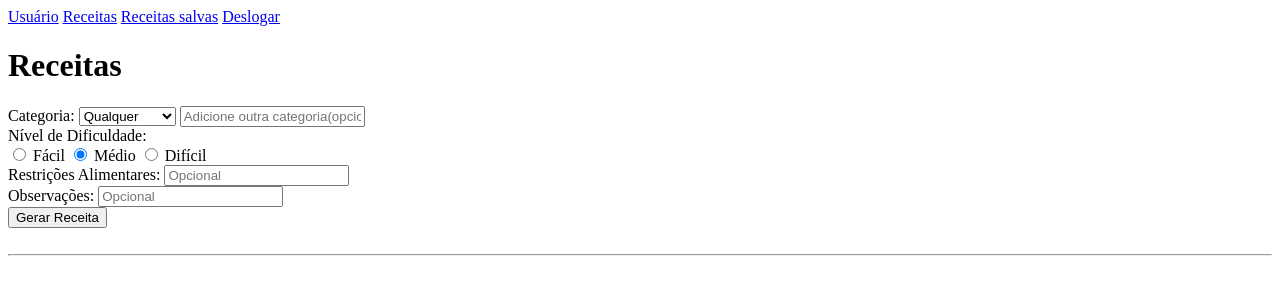
After one commit to Arturhk05/Gerador-de-receitas, a Flask app: page /receita in a window 1280 px wide. The commit adds this page. Shown: the top 300 px of the page. Run offline with Flask 3, Linux system fonts and the light colour scheme; the visitor is signed in with stand-in values (Sample User, id 1).

Commit message:
Todas as funcionalidades das receitas criadas

```diff
--- a/app.py
+++ b/app.py
@@ -24,30 +24,37 @@ class ChatGPT(ABC):
     def __init__(self):
         self.conexao = OpenAI(api_key = self.chave)
 
-class ReceitaDB(db.Model):
-    __tablename__="receitas"
-
-    id = db.Column(db.Integer, primary_key=True)
-    html = db.Column(db.Text)
-    criador = db.Column(db.String, primary_key=True)
-
-    def __init__(self, html, nome, criador):
-        self.html = html
-        self.nome = nome
-        self.criador = criador
-
 class Receita(ChatGPT):
-    __tablename__="receitas"
-
-    def __init__(self, nome, criador, categoria, dificuldade, observacoes, restricoes):
+    def __init__(self, criador, categoria, dificuldade, observacoes, restricoes):
         super().__init__()
-        self.nome = nome
-        self.receita = ""
         self.criador = criador
         self.categoria = categoria
         self.dificuldade = dificuldade
         self.observacoes = observacoes
         self.restricoes = restricoes
+        self.receita = ""
+
+    def editar(self, id):
+        receitaAntiga = ReceitaDB.buscaPorId(id)
+
+        receitaAntiga.categoria = self.categoria
+        receitaAntiga.dificuldade = self.dificuldade
+        receitaAntiga.observacoes = self.observacoes
+        receitaAntiga.restricoes = self.restricoes
+        receitaAntiga.receita = self.receita
+
+        db.session.commit()
+
+    def deletar(id):
+        receita = ReceitaDB.buscaPorId(id)
+        db.session.delete(receita)
+        db.session.commit()
+
+    def salvar(self):
+        receita = ReceitaDB(self.criador, self.categoria, self.dificuldade, self.observacoes, self.restricoes, self.receita)
+        db.session.add(receita)
+        db.session.commit()
+        return "Receita salva"
 
     def gerarReceita(self):
         receita = self.conexao.chat.completions.create(
@@ -55,10 +62,44 @@ class Receita(ChatGPT):
             response_format = self.formato_resposta,
             messages = [
                 {"role": "system", "content": "Atue como um chefe de cozinha que gera apenas uma div html de suas receitas"},
-                {"role": "user", "content": "Gere uma receita que possua as seguintes informacoes: Categoria: " + self.categoria + " Difuculdade: " + self.dificuldade + " Observacoes: " + self.observacoes + " Restricoes: " + self.restricoes + "Igredientes e modo de preparo."}
+                {"role": "user", "content": "Gere uma receita que possua as seguintes especificacoes: Categoria: " + self.categoria + " Difuculdade: " + self.dificuldade + " Observacoes: " + self.observacoes + " Restricoes: " + self.restricoes + "De uma lista APENAS com os ingredientes necessários e o modo de preparaçao."}
             ]
         )
         return receita.choices[0].message.content
+
+    def editarReceita(self):
+        receita = self.conexao.chat.completions.create(
+            model = self.modelo_inteligencia,
+            response_format = self.formato_resposta,
+            messages = [
+                {"role": "system", "content": "Atue como um chefe de cozinha que gera apenas uma div html de suas receitas"},
+                {"role": "user", "content": "Com base na seguinte receita (" + self.receita + ") refaça ela caso as especificaoes estejam diferentes: Categoria: " + self.categoria + " Difuculdade: " + self.dificuldade + " Observacoes: " + self.observacoes + " Restricoes: " + self.restricoes + "De uma lista APENAS com os ingredientes necessários e o modo de preparaçao"}
+            ]
+        )
+        return receita.choices[0].message.content
+
+class ReceitaDB(db.Model):
+    __tablename__="receitas"
+
+    id = db.Column(db.Integer, primary_key=True)
+    receita = db.Column(db.Text)
+    criador = db.Column(db.String)
+    categoria = db.Column(db.String)
+    dificuldade = db.Column(db.String)
+    observacoes = db.Column(db.String)
+    restricoes = db.Column(db.String)
+
+    def __init__(self, criador, categoria, dificuldade, observacoes, restricoes, receita):
+        self.criador = criador
+        self.categoria = categoria
+        self.dificuldade = dificuldade
+        self.observacoes = observacoes
+        self.restricoes = restricoes
+        self.receita = receita
+
+    def buscaPorId(id):
+        receita = db.session.query(ReceitaDB).filter_by(id=id).first()
+        return receita
 
 class Usuario(db.Model):
     __tablename__="usuarios"
@@ -105,22 +146,30 @@ def index():
     users = Usuario.query.all()
     return render_template('index.html', users=users)
 
-@app.route("/receitas")
-def receitas():
+@app.route("/receita")
+def receita():
     if 'username' not in session:
         return 'Acesso não autorizado! É preciso logar para gerar uma receita!'
 
-    return render_template('receitas.html')
+    receita = None
 
-@app.route("/ingredientes")
-def ingredientes():
+    return render_template('receita.html', receita=receita)
+
+@app.route("/receita/<id>")
+def editar(id):
     if 'username' not in session:
-        return 'Acesso não autorizado! É preciso Logar'
+        return 'Acesso não autorizado! É preciso logar para editar uma receita!'
 
-    nome = format(session['username'])
-    user = Usuario.buscaPorNome(nome)
+    receita = ReceitaDB.buscaPorId(id)
 
-    return render_template('ingredientes.html', user=user)
+    return render_template('receita.html', receita= receita)
+
+@app.route("/receitasSalvas")
+def receitasSalvas():
+    receitas = ReceitaDB.query.all()
+    receitas.reverse()
+
+    return render_template('receitasSalvas.html', receitas=receitas)
 
 @app.route("/gerarReceita", methods=['POST', 'GET'])
 def gerarReceita():
@@ -128,28 +177,50 @@ def gerarReceita():
         categoria = request.form['categoria']
         if categoria == 'outro':
             categoria = request.form['categoriaOutro']
-
         dificuldade = request.form['dificuldade']
         observacoes = request.form['observacoes']
         restricoes = request.form['restricoes']
 
         nome = format(session['username'])
 
-        info = Receita("nada", nome, categoria, dificuldade, observacoes, restricoes)
+        receita = Receita(nome, categoria, dificuldade, observacoes, restricoes)
+        receita.receita = receita.gerarReceita()
 
-        print(categoria, dificuldade, observacoes, restricoes)
-        res = info.gerarReceita()
+        print(nome, categoria, dificuldade, observacoes, restricoes)
+        print(receita.receita)
 
-        return render_template('receitas.html', res=res)
+        receita.salvar()
+
+        return redirect(url_for('receitasSalvas'))
     return redirect(url_for('receitas'))
 
-@app.route('/salvarReceita', methods=['GET', 'POST'])
-def salvarReceita():
+@app.route("/editarReceita", methods=['POST', 'GET'])
+def editarReceita():
     if request.method == 'POST':
-        res = request.form['res']
-        print(res)
-        return redirect(url_for('receitas'))
-    return render_template('index.html')
+        categoria = request.form['categoria']
+        if categoria == 'outro':
+            categoria = request.form['categoriaOutro']
+        dificuldade = request.form['dificuldade']
+        observacoes = request.form['observacoes']
+        restricoes = request.form['restricoes']
+        receita = request.form['receita']
+        id = request.form['id']
+
+        receitaNova = Receita("", categoria, dificuldade, observacoes, restricoes)
+        receitaNova.receita = receita
+        receitaNova.receita = receitaNova.editarReceita()
+
+        receitaNova.editar(id)
+        return redirect(url_for('receitasSalvas'))
+    return redirect(url_for('receita'))
+
+@app.route('/deletarReceita/<id>', methods=['POST', 'GET'])
+def delete(id):
+    if 'username' not in session:
+        return 'Acesso não autorizado! É preciso logar para deletar uma receita!'
+
+    Receita.deletar(id)
+    return redirect(url_for('receitasSalvas'))
 
 @app.route("/cadastro", methods=['POST', 'GET'])
 def cadastro():
@@ -169,6 +240,14 @@ def login():
         return Usuario.logar(nome, senha)
     return render_template('index.html')
 
+@app.route('/deslogar')
+def deslogar():
+    if 'username' not in session:
+        return 'Não está logado!'
+
+    session.pop('username', None)
+    return redirect(url_for('index'))
+
 if __name__ == "__main__":
     db.create_all()
     app.run()
--- a/templates/index.html
+++ b/templates/index.html
@@ -7,8 +7,9 @@
 </head>
 <nav style="display: inline;">
     <a href="/">Usuário</a>
-    <a href="/receitas">Receitas</a>
-    <a href="/ingredientes">Ingredientes</a>
+    <a href="/receita">Receitas</a>
+    <a href="/receitasSalvas">Receitas salvas</a>
+    <a href="/deslogar">Deslogar</a>
 </nav>
 <body>
     <h1>Cadastro</h1>
--- /dev/null
+++ b/templates/receita.html
@@ -0,0 +1,75 @@
+<!DOCTYPE html>
+<html lang="pt-br">
+<head>
+    <meta charset="UTF-8">
+    <meta name="viewport" content="width=device-width, initial-scale=1.0">
+    <title>Receitas</title>
+</head>
+<nav style="display: inline;">
+    <a href="/">Usuário</a>
+    <a href="/receita">Receitas</a>
+    <a href="/receitasSalvas">Receitas salvas</a>
+    <a href="/deslogar">Deslogar</a>
+</nav>
+<body>
+    <h1>Receitas</h1>
+    <form action="
+        {% if receita %}
+            {{ url_for('editarReceita') }}
+        {% else %}
+            {{ url_for('gerarReceita') }}
+        {% endif %}
+    "
+    method="POST">
+        <div class="campo">
+            <label for="categoria">Categoria:</label>
+            {% if receita == None %}
+                <select id="categoria" name="categoria">
+                    <option value="Qualquer">Qualquer</option>
+                    <option value="Carne">Carnes</option>
+                    <option value="Massa">Massas</option>
+                    <option value="Salada">Saladas</option>
+                    <option value="Salgado">Salgado</option>
+                    <option value="Sobremesa">Sobremesas</option>
+                    <option value="Bebida">Bebidas</option>
+                    <option value="Outro">Outro</option>
+                </select>
+                <input type="text" id="categoriaOutro" name="categoriaOutro" placeholder="Adicione outra categoria(opcional)">
+            {% else %}
+                <input type="text" id="categoria" name="categoria" placeholder="Adicione uma categoria" value="{{ receita.categoria }}" required>
+            {%endif%}
+        </div>
+        <div class="campo">
+            <label for="dificuldade">Nível de Dificuldade:</label>
+            <div class="radio-buttons">
+                <input type="radio" id="facil" name="dificuldade" value="facil">
+                <label for="facil">Fácil</label>
+                <input type="radio" id="medio" name="dificuldade" value="medio" checked>
+                <label for="medio">Médio</label>
+                <input type="radio" id="dificil" name="dificuldade" value="dificil">
+                <label for="dificil">Difícil</label>
+            </div>
+        </div>
+        <div class="campo">
+            <label for="restricoes">Restrições Alimentares:</label>
+            <input type="text" id="restricoes" name="restricoes" placeholder="Opcional" value="{{ receita.restricoes }}">
+        </div>
+        <div class="campo">
+            <label for="observacoes">Observações:</label>
+            <input type="text" id="observacoes" name="observacoes" placeholder="Opcional" value="{{ receita.observacoes }}">
+        </div>
+        {% if receita %}
+            <input type="hidden" value="{{ receita.id }}" name="id" id="id">
+            <input type="hidden" value="{{ receita.receita }}" name="receita" id="receita">
+            <button type="submit">Editar Receita</button>
+        {% else %}
+            <button type="submit">Gerar Receita</button>
+        {% endif %}
+    </form>
+    <br>
+    <hr>
+    {% if receita %}
+        {{ receita.receita | safe }}
+    {% endif %}
+</body>
+</html>
```
Also changed, not shown: templates/ingredientes.html (deleted, +0 -17 lines), templates/receitas.html (deleted, +0 -66 lines), templates/receitasSalvas.html (added, +25 -0 lines), README.md.
